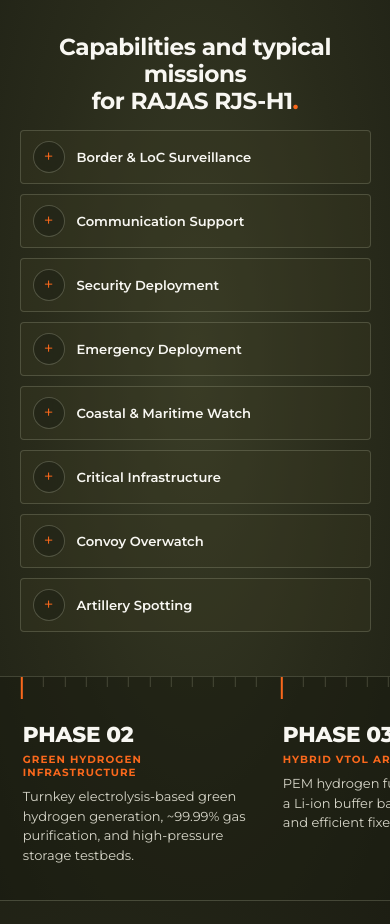
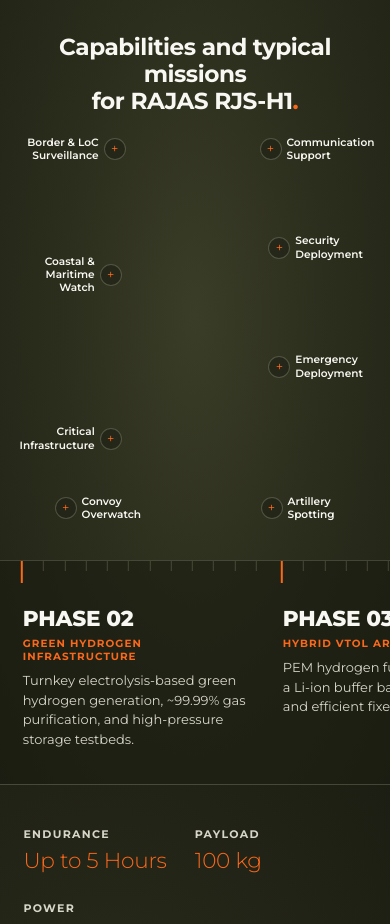
Before and after one commit to DarshanChoudhari2022/Raj_Defence, a website built with Vite: page index.html in a window 390 px wide. Shown: the part 2460-3384 px from the top of the page. Built offline with nearby package versions, Linux system fonts and the light colour scheme.

Commit message:
Keep radial 3D mission layout on mobile view

```diff
--- a/style.css
+++ b/style.css
@@ -455,10 +455,17 @@ header.scrolled{background:rgba(32,34,22,.96);backdrop-filter:blur(10px);-webkit
 .tl-body span{display:block;margin:6px 0 8px;font-size:.65rem;font-weight:700;letter-spacing:.1em;text-transform:uppercase;color:var(--orange)}
 .tl-body p{font-size:.8125rem;line-height:1.52;color:var(--muted);max-width:30ch}
 @media(max-width:900px){
- .missions-arena{height:auto;padding:0 5% 18px;display:grid;grid-template-columns:1fr 1fr;gap:10px}
- .rajas-gl{grid-column:1/-1;width:100%;height:250px}
- .mission-node{position:static;flex-direction:row-reverse;justify-content:flex-end;text-align:left;padding:10px 12px;background:rgba(57,58,36,.35);border:1px solid var(--edge);border-radius:4px;font-size:.82rem}
- .mission-popover{position:static;grid-column:1/-1;transform:none;width:100%}
+ .missions-arena{height:430px;margin-top:8px}
+ .mission-node{font-size:.72rem;gap:7px;max-width:130px}
+ .mission-node b{width:24px;height:24px;font-size:.85rem;flex:none}
+ .mission-node.pos-0{left:4%;top:3%}.mission-node.pos-1{left:auto;right:4%;top:3%}
+ .mission-node.pos-2{right:3%;top:27%}.mission-node.pos-3{right:3%;top:56%}
+ .mission-node.pos-4{left:3%;top:32%}.mission-node.pos-5{left:3%;bottom:20%;top:auto}
+ .mission-node.pos-6{left:14%;bottom:3%}.mission-node.pos-7{right:5%;bottom:3%}
 }
-@media(max-width:560px){.missions-arena{grid-template-columns:1fr}}
+@media(max-width:560px){
+ .missions-arena{height:410px}
+ .mission-node{font-size:.66rem;gap:5px;max-width:110px}
+ .mission-node b{width:22px;height:22px;font-size:.8rem}
+}
 @media(prefers-reduced-motion:reduce){.timeline-track{animation:none}}
--- a/viewer.js
+++ b/viewer.js
@@ -625,7 +625,7 @@ export function mountRajasShowcase(stage){
     if(!width||!height)return;
     renderer.setSize(width,height,false);
     camera.aspect=width/height;
-    camera.position.z=width<700?11.8:9.6;
+    camera.position.z=width<700?15.5:9.6;
     camera.updateProjectionMatrix();
   }
   const observer=new ResizeObserver(resize);
```
